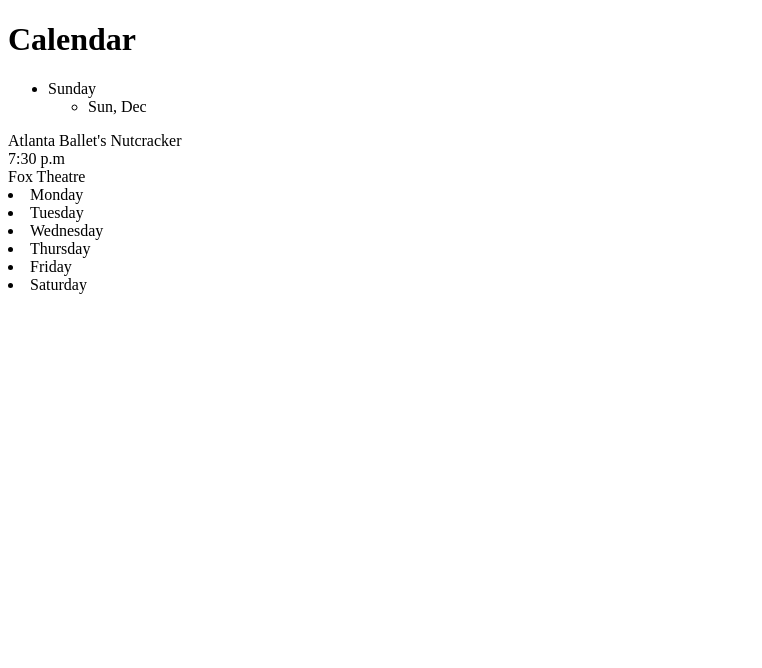
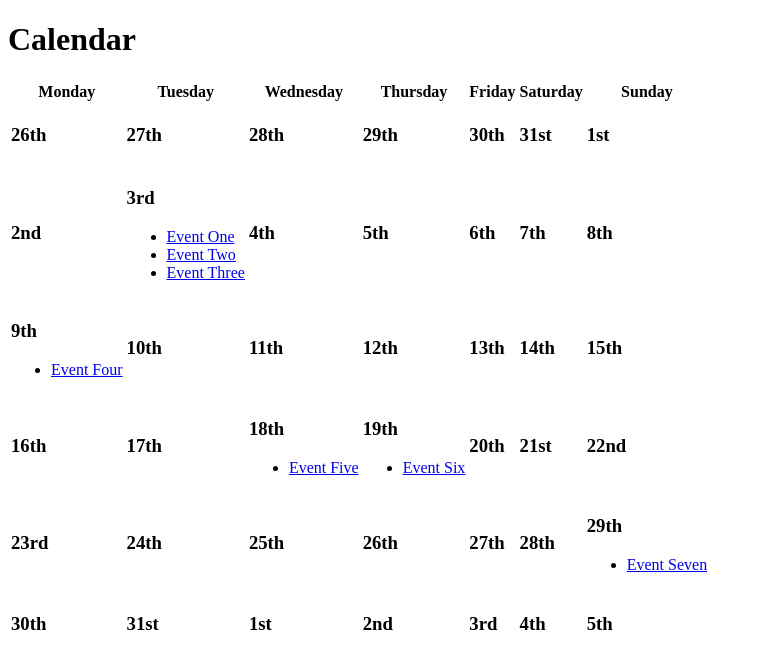
Before and after one commit to aaronjcksn/responsive-calendar, a plain HTML site: page index.html in a window 1280 px wide. Shown: the whole page, without its empty margins (0-762 px from the left). Drawn offline with Linux system fonts and the light colour scheme.

Commit message:
Updated code from divs to tables

```diff
--- a/index.html
+++ b/index.html
@@ -8,26 +8,175 @@
 
 	<h1>Calendar</h1><!-- feel free to change this -->
 
-	<div class="calendar">
-		<ul class="weekdays">
-			<li>Sunday
-				<ul class="days">
-					<li class="calendar-day">
-						<div class="date"><span class="date">Sun, </span><span class="month">Dec</span></div></div>
-						<a href="#" class="show-info cobb-venue"></a>
-							<div class="show-name">Atlanta Ballet's Nutcracker</div>
-							<div class="show-time">7:30 p.m</div>
-							<div class="venue">Fox Theatre</div>
-					</li>
-				</ul>
-			</li>
-			<li>Monday</li>
-			<li>Tuesday</li>
-			<li>Wednesday</li>
-			<li>Thursday</li>
-			<li>Friday</li>
-			<li>Saturday</li>
-		</ul>
-	</div>
-
+	<table class="calendar">
+		<thead>
+			<tr>
+				<th>Mon<span>day</span></th>
+				<th>Tue<span>sday</span></th>
+				<th>Wed<span>nesday</span></th>
+				<th>Thu<span>rsday</span></th>
+				<th>Fri<span>day</span></th>
+				<th>Sat<span>urday</span></th>
+				<th>Sun<span>day</span></th>
+			</tr>
+		</thead>
+		<tbody>
+			<tr>
+				<td class="prev-month">
+					<h3 class="day"><span class="num">26<span class="suffix">th</span></span></h3>
+				</td>
+				<td class="prev-month">
+					<h3 class="day"><span class="num">27<span class="suffix">th</span></span></h3>
+				</td>
+				<td class="prev-month">
+					<h3 class="day"><span class="num">28<span class="suffix">th</span></span></h3>
+				</td>
+				<td class="prev-month">
+					<h3 class="day"><span class="num">29<span class="suffix">th</span></span></h3>
+				</td>
+				<td class="prev-month">
+					<h3 class="day"><span class="num">30<span class="suffix">th</span></span></h3>
+				</td>
+				<td class="prev-month">
+					<h3 class="day"><span class="num">31<span class="suffix">st</span></span></h3>
+				</td>
+				<td>
+					<h3 class="day"><span class="num">1<span class="suffix">st</span></span></h3>
+				</td>
+			</tr>
+			<tr>
+				<td>
+					<h3 class="day"><span class="num">2<span class="suffix">nd</span></span></h3>
+				</td>
+				<td class="events">
+					<h3 class="day"><span class="num">3<span class="suffix">rd</span></span></h3>
+					<ul>
+						<li><a href="/event/1/">Event One</a></li>
+						<li><a href="/event/2/">Event Two</a></li>
+						<li><a href="/event/3/">Event Three</a></li>
+					</ul>
+				</td>
+				<td>
+					<h3 class="day"><span class="num">4<span class="suffix">th</span></span></h3>
+				</td>
+				<td>
+					<h3 class="day"><span class="num">5<span class="suffix">th</span></span></h3>
+				</td>
+				<td>
+					<h3 class="day"><span class="num">6<span class="suffix">th</span></span></h3>
+				</td>
+				<td>
+					<h3 class="day"><span class="num">7<span class="suffix">th</span></span></h3>
+				</td>
+				<td>
+					<h3 class="day"><span class="num">8<span class="suffix">th</span></span></h3>
+				</td>
+			</tr>
+			<tr>
+				<td class="events">
+					<h3 class="day"><span class="num">9<span class="suffix">th</span></span></h3>
+					<ul>
+						<li><a href="/event/4/">Event Four</a></li>
+					</ul>
+				</td>
+				<td>
+					<h3 class="day"><span class="num">10<span class="suffix">th</span></span></h3>
+				</td>
+				<td>
+					<h3 class="day"><span class="num">11<span class="suffix">th</span></span></h3>
+				</td>
+				<td>
+					<h3 class="day"><span class="num">12<span class="suffix">th</span></span></h3>
+				</td>
+				<td>
+					<h3 class="day"><span class="num">13<span class="suffix">th</span></span></h3>
+				</td>
+				<td>
+					<h3 class="day"><span class="num">14<span class="suffix">th</span></span></h3>
+				</td>
+				<td>
+					<h3 class="day"><span class="num">15<span class="suffix">th</span></span></h3>
+				</td>
+			</tr>
+			<tr>
+				<td>
+					<h3 class="day"><span class="num">16<span class="suffix">th</span></span></h3>
+				</td>
+				<td>
+					<h3 class="day"><span class="num">17<span class="suffix">th</span></span></h3>
+				</td>
+				<td class="events">
+					<h3 class="day"><span class="num">18<span class="suffix">th</span></span></h3>
+					<ul>
+						<li><a href="/event/5/">Event Five</a></li>
+					</ul>
+				</td>
+				<td class="events">
+					<h3 class="day"><span class="num">19<span class="suffix">th</span></span></h3>
+					<ul>
+						<li><a href="/event/6/">Event Six</a></li>
+					</ul>
+				</td>
+				<td>
+					<h3 class="day"><span class="num">20<span class="suffix">th</span></span></h3>
+				</td>
+				<td>
+					<h3 class="day"><span class="num">21<span class="suffix">st</span></span></h3>
+				</td>
+				<td>
+					<h3 class="day"><span class="num">22<span class="suffix">nd</span></span></h3>
+				</td>
+			</tr>
+			<tr>
+				<td>
+					<h3 class="day"><span class="num">23<span class="suffix">rd</span></span></h3>
+				</td>
+				<td>
+					<h3 class="day"><span class="num">24<span class="suffix">th</span></span></h3>
+				</td>
+				<td>
+					<h3 class="day"><span class="num">25<span class="suffix">th</span></span></h3>
+				</td>
+				<td>
+					<h3 class="day"><span class="num">26<span class="suffix">th</span></span></h3>
+				</td>
+				<td>
+					<h3 class="day"><span class="num">27<span class="suffix">th</span></span></h3>
+				</td>
+				<td>
+					<h3 class="day"><span class="num">28<span class="suffix">th</span></span></h3>
+				</td>
+				<td class="events">
+					<h3 class="day"><span class="num">29<span class="suffix">th</span></span></h3>
+					<ul>
+						<li><a href="/event/7/">Event Seven</a></li>
+					</ul>
+				</td>
+			</tr>
+			<tr>
+				<td>
+					<h3 class="day"><span class="num">30<span class="suffix">th</span></span></h3>
+				</td>
+				<td>
+					<h3 class="day"><span class="num">31<span class="suffix">st</span></span></h3>
+				</td>
+				<td class="next-month">
+					<h3 class="day"><span class="num">1<span class="suffix">st</span></span></h3>
+				</td>
+				<td class="next-month">
+					<h3 class="day"><span class="num">2<span class="suffix">nd</span></span></h3>
+				</td>
+				<td class="next-month">
+					<h3 class="day"><span class="num">3<span class="suffix">rd</span></span></h3>
+				</td>
+				<td class="next-month">
+					<h3 class="day"><span class="num">4<span class="suffix">th</span></span></h3>
+				</td>
+				<td class="next-month">
+					<h3 class="day"><span class="num">5<span class="suffix">th</span></span></h3>
+				</td>
+			</tr>
+		</tbody>
+	</table>
+</body>
 </html>
```
